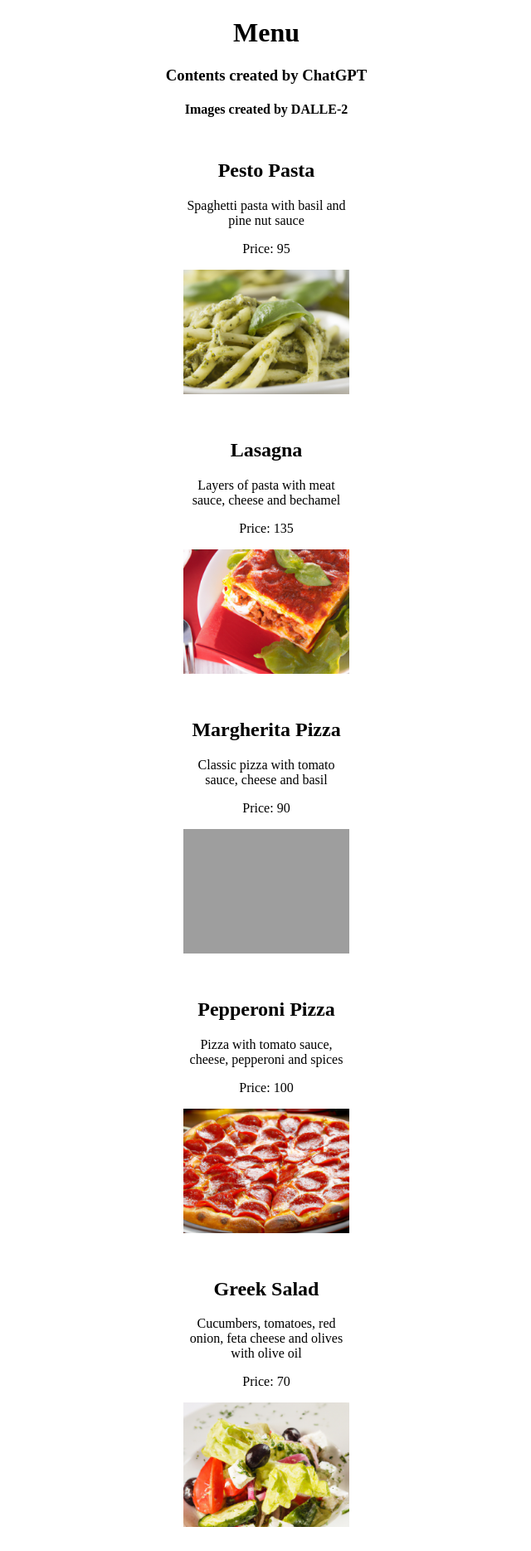
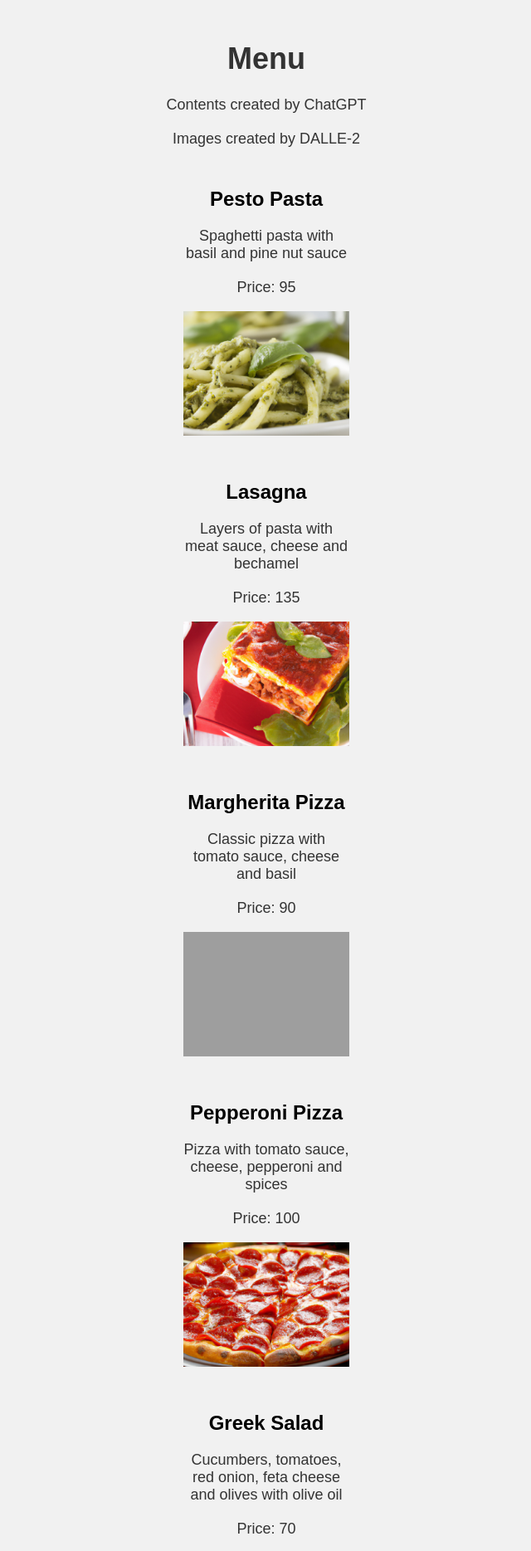
Before and after one commit to Daparr/Catalogue, a Django app: page / in a window 1280 px wide. Shown: the top 1869 px of the page at 83% size, without its empty margins (319-959 px from the left). Run offline with Django 4.2, Linux system fonts and the light colour scheme; data comes from the database, SQL or seed files in the repository; grey boxes are pictures that could not be loaded.

Commit message:
more beautiful page

```diff
--- a/catalogue/templates/index.html
+++ b/catalogue/templates/index.html
@@ -1,16 +1,38 @@
 <!DOCTYPE html>
 <html>
   <head>
+    <meta charset="UTF-8">
     <style>
+      /* Add CSS styling here */
+      body {
+        background-color: #F1F1F1;
+        font-family: Arial, sans-serif;
+        text-align: center;
+      }
+      h1 {
+        color: #333;
+        font-size: 36px;
+        margin-top: 50px;
+        text-align: center;
 
-       h1 {
-      text-align: center;
-       }
+      }
+      p {
+        color: #333;
+        font-size: 18px;
+        margin-top: 20px;
+      }
+
        h3 {
-      text-align: center;
+         color: #333;
+        font-size: 36px;
+        margin-top: 50px;
+        text-align: center;
        }
        h4 {
-      text-align: center;
+              color: #333;
+        font-size: 36px;
+        margin-top: 50px;
+        text-align: center;
        }
       .item-container {
         display: flex;
@@ -32,8 +54,8 @@
   </head>
   <body>
     <h1>Menu</h1>
-    <h3>Contents created by ChatGPT</h3>
-    <h4>Images created by DALLE-2</h4>
+    <p>Contents created by ChatGPT</p>
+    <p>Images created by DALLE-2</p>
     <div class="item-container">
       {% for item in menu_items %}
         <div class="item">
```
Also changed, not shown: catalogue/media/images/Menu.png.
